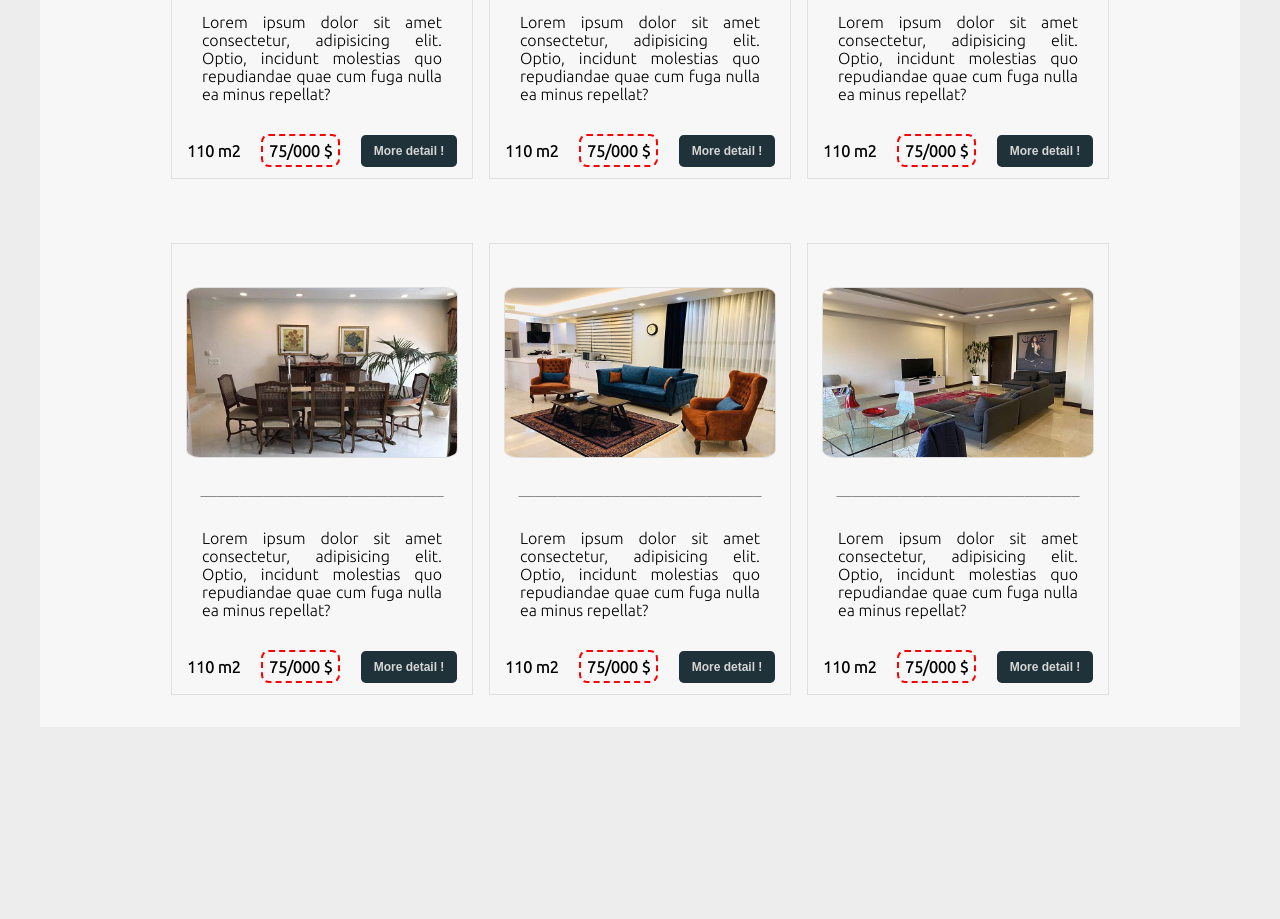
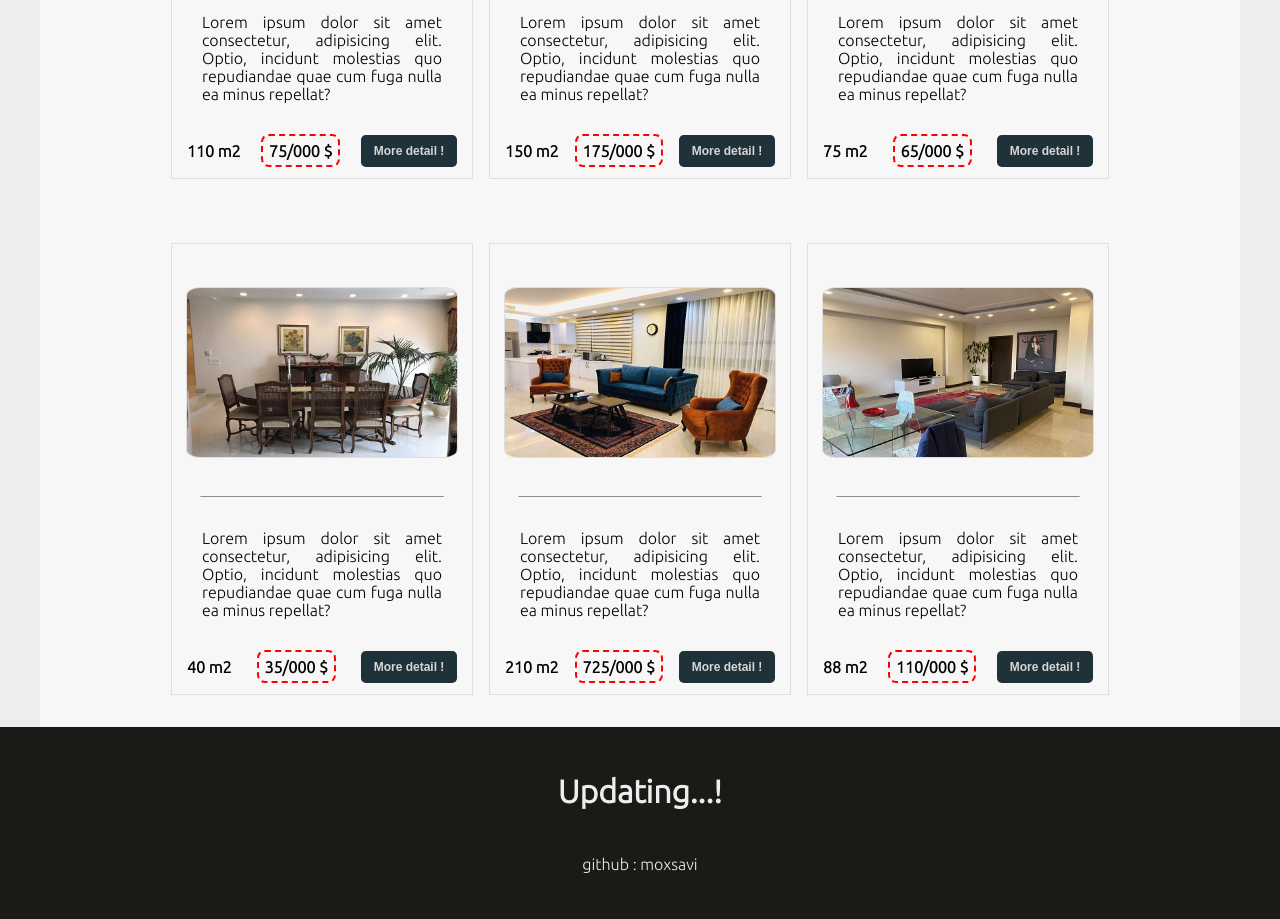
Before and after one commit to homayoundev/Flex-grid-sample, a plain HTML site: page index.html in a window 1280 px wide. Shown: the part 387-1306 px from the top of the page. Before the commit the page ends 1114 px from the top, so only its background shows below. Drawn offline with Linux system fonts and the light colour scheme.

Commit message:
footer added 1

```diff
--- a/index.html
+++ b/index.html
@@ -21,7 +21,7 @@
     <nav class="main-nav">
       <div class="navbar">
         <span class="nav-menu"><i class="fa fa-bars"></i></span>
-        <p class="nav-title">Rent house</p>
+        <p class="nav-title">Rent house with Foxhouse.com</p>
         <span class="nav-logo">
           <img src="/assest/main/1.png" alt="logo"
         /></span>
@@ -33,7 +33,6 @@
     <!-- Adding main -->
     <main>
       <div class="products">
-
         <div class="product">
           <img class="product-img" src="/assest/products/1.jpg" alt="" />
           <p style="color: gray">_______________________________</p>
@@ -58,12 +57,11 @@
             repellat?
           </div>
           <div class="product-details">
-              <p class="product-size">110 m2</p>
-              <p class="product-cost">75/000 $</p>
+            <p class="product-size">150 m2</p>
+            <p class="product-cost">175/000 $</p>
             <button class="product-button">More detail !</button>
           </div>
         </div>
-
 
         <div class="product">
           <img class="product-img" src="/assest/products/3.jpg" alt="" />
@@ -74,12 +72,11 @@
             repellat?
           </div>
           <div class="product-details">
-              <p class="product-size">110 m2</p>
-              <p class="product-cost">75/000 $</p>
+            <p class="product-size">75 m2</p>
+            <p class="product-cost">65/000 $</p>
             <button class="product-button">More detail !</button>
           </div>
         </div>
-
 
         <div class="product">
           <img class="product-img" src="/assest/products/4.jpg" alt="" />
@@ -90,12 +87,11 @@
             repellat?
           </div>
           <div class="product-details">
-              <p class="product-size">110 m2</p>
-              <p class="product-cost">75/000 $</p>
+            <p class="product-size">40 m2</p>
+            <p class="product-cost">35/000 $</p>
             <button class="product-button">More detail !</button>
           </div>
         </div>
-
 
         <div class="product">
           <img class="product-img" src="/assest/products/5.jpg" alt="" />
@@ -106,12 +102,11 @@
             repellat?
           </div>
           <div class="product-details">
-              <p class="product-size">110 m2</p>
-              <p class="product-cost">75/000 $</p>
+            <p class="product-size">210 m2</p>
+            <p class="product-cost">725/000 $</p>
             <button class="product-button">More detail !</button>
           </div>
         </div>
-
 
         <div class="product">
           <img class="product-img" src="/assest/products/6.jpg" alt="" />
@@ -122,16 +117,25 @@
             repellat?
           </div>
           <div class="product-details">
-              <p class="product-size">110 m2</p>
-              <p class="product-cost">75/000 $</p>
+            <p class="product-size">88 m2</p>
+            <p class="product-cost">110/000 $</p>
             <button class="product-button">More detail !</button>
           </div>
         </div>
-
-
-
       </div>
     </main>
     <!-- End of main -->
+    <!-- footer -->
+    <footer>
+      <div class="footer">
+          <p class="footer-title">
+              Updating...!
+          </p>
+          <p class="footer-desc">
+            <a href="https://github.com/moxsavi" target=”_blank”>github : moxsavi</a>
+          </p>
+      </div>
+    </footer>
+    <!-- end of footer -->
   </body>
 </html>
--- a/style.css
+++ b/style.css
@@ -151,3 +151,28 @@ body {
 }
 
 /* end of main  */
+
+
+/* footer */
+
+.footer {
+    height: 12rem;
+    background: var(--mainblack);
+    display: flex;
+    flex-direction: column;
+    justify-content: space-evenly;
+    align-items: center;
+}
+
+.footer-title {
+    font-size: 2rem;
+    color: var(--mainlightblack);
+    font-weight: bold;
+}
+
+.footer-desc a {
+   color: var(--mainlightblack);
+    text-decoration: none;
+}
+
+/* end of footer */
```
Lines whose indentation alone changed are shown as unchanged.
